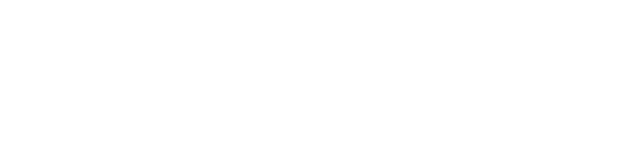
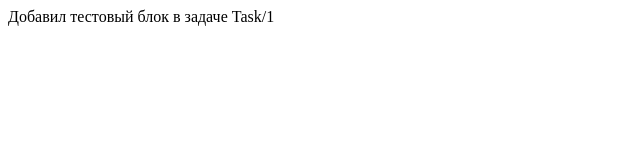
Before and after one commit to nvpt/some, a plain HTML site: page index.html in a window 1280 px wide. Shown: the whole page, without its empty margins (0-640 px from the left). Drawn offline with Linux system fonts and the light colour scheme.

Commit message:
Task/1 anothe right commit

```diff
--- a/index.html
+++ b/index.html
@@ -5,6 +5,6 @@
   <title>Title</title>
 </head>
 <body>
-
+<div>Добавил тестовый блок в задаче Task/1</div>
 </body>
 </html>
```
